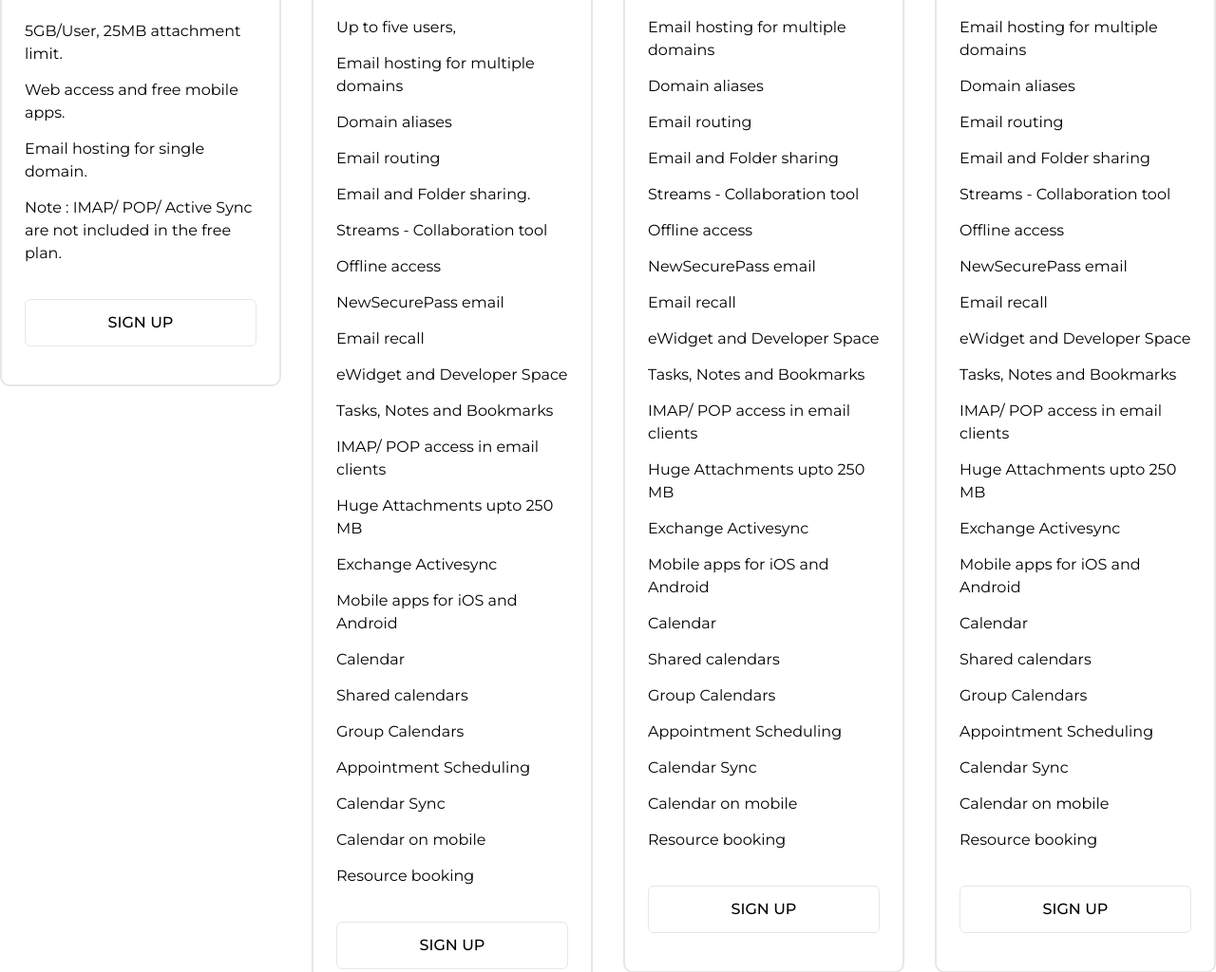
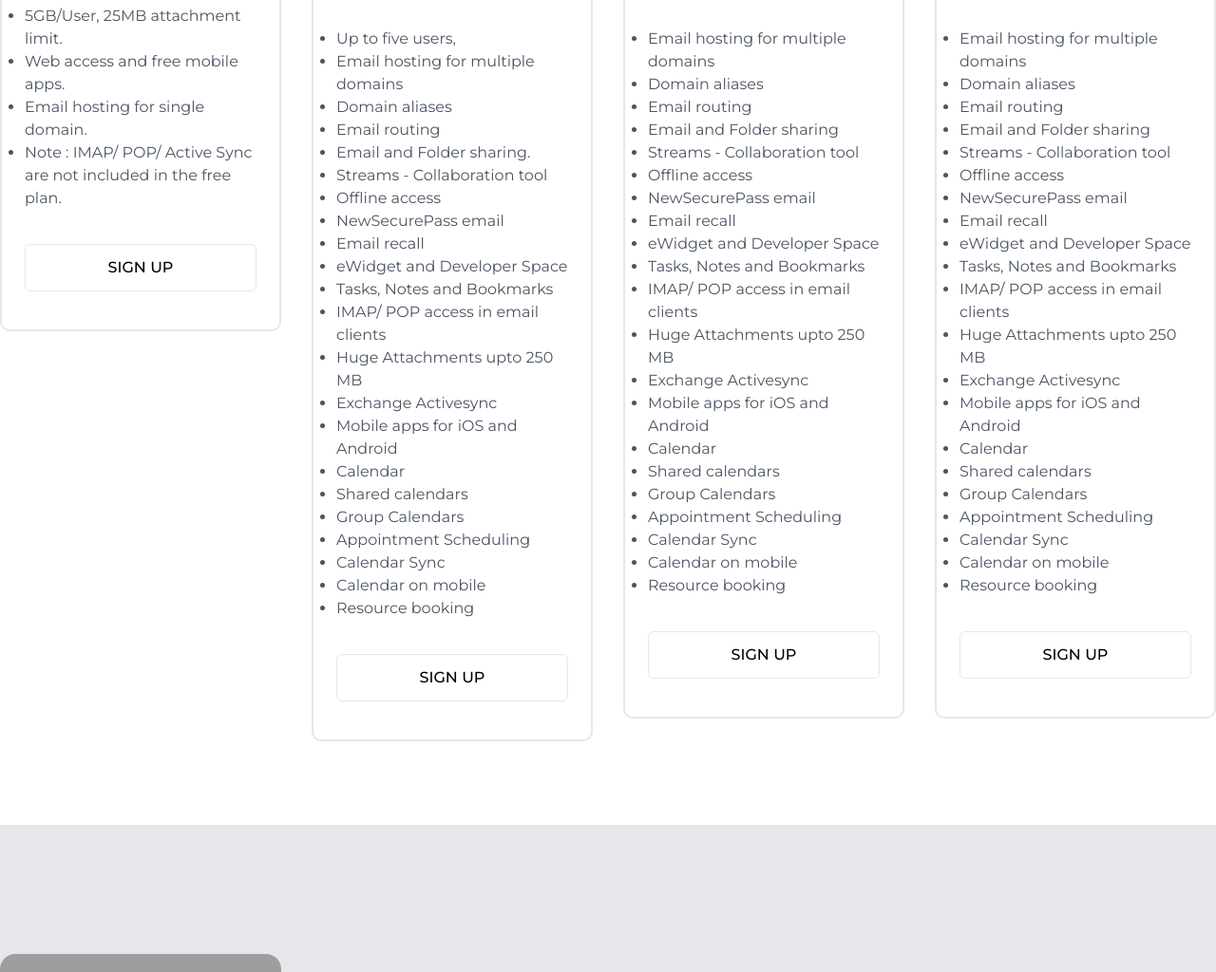
Before and after one commit to prabinkumarkf/prabinkumarkf.github.io, a plain HTML site: page zoho.html in a window 1280 px wide. Shown: the part 1569-2593 px from the top of the page at 95% size. Drawn offline with nearby package versions, Linux system fonts and the light colour scheme; grey boxes are pictures that could not be loaded.

Commit message:
final changes

```diff
--- a/custom.css
+++ b/custom.css
@@ -149,3 +149,5 @@ body {
   .about-banner{background: linear-gradient(0deg, rgba(0, 0, 0, 0.5) 0%, rgba(0, 0, 0, 0.5) 100%), url('/img/company-ban.png'), rgb(0, 0, 0) 100% / cover no-repeat;}
   .cs-banner {background: url('/img/cs-banner.png') cover center bottom;}
   .cs-banner{background:   url('/img/cs-banner.png'), rgb(255, 255, 255) 100% / cover no-repeat;}
+  .partner-banner{background: linear-gradient(0deg, rgba(0, 0, 0, 0.5) 0%, rgba(0, 0, 0, 0.5) 100%), url('https://images.unsplash.com/photo-1476304884326-cd2c88572c5f?q=80&w=1469&auto=format&fit=crop&ixlib=rb-4.0.3&ixid=M3wxMjA3fDB8MHxwaG90by1wYWdlfHx8fGVufDB8fHx8fA%3D%3D'), rgb(0, 0, 0) 100% / cover no-repeat;}
+   .zoho-banner{background: linear-gradient(0deg, rgba(255, 255, 255, 0.5) 0%, rgba(255, 255, 255, 0.5) 100%), url('https://images.unsplash.com/photo-1558591710-4b4a1ae0f04d?q=80&w=1374&auto=format&fit=crop&ixlib=rb-4.0.3&ixid=M3wxMjA3fDB8MHxwaG90by1wYWdlfHx8fGVufDB8fHx8fA%3D%3D'), rgb(0, 0, 0) 100% / cover no-repeat;}
--- a/zoho.html
+++ b/zoho.html
@@ -151,8 +151,7 @@
 
 
 <!-- ====== Hero Section Start -->
-<div
-class="relative bg-white dark:bg-dark  pb-[110px] lg:pt-[50px]"
+<div class="relative bg-white  zoho-banner pb-[50px] lg:pt-[50px]"
 >
 <div class="container mx-auto">
    <div class="flex flex-wrap items-center -mx-4">
@@ -174,7 +173,7 @@ class="relative bg-white dark:bg-dark  pb-[110px] lg:pt-[50px]"
                class="mb-8      "
                >
                Zoho Mail presents you with the most friendly user inferace for your everyday business communications.
-            </p>
+          </li>
 
            <h1>BUY FROM LINZ TECHNOLOGIES (ZOHO PREMIUM PARTNER & RESELLER) for FREE ZOHO MAIL SETUP & EMAIL MIGRATION
         </h1>
@@ -234,7 +233,7 @@ class="relative bg-white dark:bg-dark  pb-[110px] lg:pt-[50px]"
 <!-- ====== Hero Section End -->
 <!-- ====== Pricing Section Start -->
 <section
-   class="relative z-10 overflow-hidden bg-white  pb-12   "
+   class="relative z-10 overflow-hidden bg-white  py-12   "
    >
    <div class="container mx-auto">
       <div class="-mx-4 flex flex-wrap">
@@ -250,17 +249,17 @@ class="relative bg-white dark:bg-dark  pb-[110px] lg:pt-[50px]"
                   ZOHO MAIL PRICING
 
                </h2>
-               <p class="text-base text-body-color dark:text-dark-6">
+              <li>
                   There are many variations of passages of Lorem Ipsum available
                   but the majority have suffered alteration in some form.
-               </p>
+             </li>
             </div>
          </div>
       </div>
       <div class="-mx-4 flex flex-wrap justify-center">
         <div class="w-full px-4 md:w-1/2 lg:w-1/4">
             <div
-               class="relative z-10 mb-10 overflow-hidden rounded-[10px] border-2 border-stroke dark:border-dark-3 bg-white dark:bg-dark-2 py-10 px-8 shadow-pricing sm:p-12 lg:py-10 lg:px-6  "
+               class="relative z-10 mb-10 overflow-hidden rounded-[10px] border-2 border-stroke   bg-white  -2 py-10 px-8 shadow-pricing sm:p-12 lg:py-10 lg:px-6  "
                >
                <span class="mb-3 block text-lg font-semibold text-primary">
                 FOREVER FREE PLAN
@@ -268,37 +267,35 @@ class="relative bg-white dark:bg-dark  pb-[110px] lg:pt-[50px]"
                </span>
                <h2 class="mb-5 text-[42px] font-bold text-dark  ">
                   <span>FREE</span>
-                  <span class="text-base font-medium text-body-color dark:text-dark-6">
+                  <span class="text-base font-medium text-body-color  ">
 
                   </span>
                </h2>
                <p
-                  class="mb-8 border-b border-stroke dark:border-dark-3 pb-8 text-base text-body-color dark:text-dark-6"
+                  class="mb-8 border-b border-stroke   pb-8    "
                   >
 
                   Up to five users, 5 GB per user
-               </p>
+            </p>
                <div class="mb-9 flex flex-col gap-[14px]">
-                  <p class="text-base text-body-color dark:text-dark-6">
-
-
-                  </p>
-                  <p class="text-base text-body-color dark:text-dark-6">
-
-
-                  </p>
-                  <p class="text-base text-body-color dark:text-dark-6">
+
+
+
+
+                  <ul class="list-disc text-gray-600">
+                  <li class=" ">
                     5GB/User, 25MB attachment limit.
-                  </p>
-                  <p class="text-base text-body-color dark:text-dark-6">
+                  </li>
+
+                  <li class="   ">
                     Web access and free mobile apps.
-                  </p>
-                  <p class="text-base text-body-color dark:text-dark-6">
+                  </li>
+                  <li class="   ">
                     Email hosting for single domain.
-                  </p>
-                  <p class="text-base text-body-color dark:text-dark-6">
+                  </li>
+                  <li class="   ">
                     Note : IMAP/ POP/ Active Sync are not included in the free plan.
-                  </p>
+                  </li> </ul>
                </div>
                <a
                href="javascript:void(0)"
@@ -574,7 +571,7 @@ class="relative bg-white dark:bg-dark  pb-[110px] lg:pt-[50px]"
          </div>
          <div class="w-full px-4 md:w-1/2 lg:w-1/4">
             <div
-               class="relative z-10 mb-10 overflow-hidden rounded-[10px] border-2 border-stroke dark:border-dark-3 bg-white   py-10 px-8 shadow-pricing sm:p-12 lg:py-10 lg:px-6  "
+               class="relative z-10 mb-10 overflow-hidden rounded-[10px] border-2 border-stroke   bg-white   py-10 px-8 shadow-pricing sm:p-12 lg:py-10 lg:px-6  "
                >
                <span class="mb-3 block text-lg font-semibold text-primary">
                 MAIL LITE
@@ -582,90 +579,91 @@ class="relative bg-white dark:bg-dark  pb-[110px] lg:pt-[50px]"
                <h2 class="mb-5 text-[42px] font-bold text-dark  ">
                   <span>US$1
                 </span>
-                  <span class="text-base font-medium text-body-color dark:text-dark-6">
+                  <span class="text-base font-medium text-body-color  ">
 
 
                   </span>
                </h2>
                <p
-                  class="mb-8 border-b border-stroke dark:border-dark-3 pb-8 text-base text-body-color dark:text-dark-6"
+                  class="mb-8 border-b border-stroke   pb-8    "
                   >
                   /User /Month billed annually
                   5 GB per user
 
 
-               </p>
+
                <div class="mb-9 flex flex-col gap-[14px]">
-                  <p class="  ">
+                  <ul class="list-disc text-gray-600">
+                  <li>
                     Up to five users,
 
-                  </p>
-                  <p class="  ">
+
+                  <li>
                     Email hosting for multiple domains
 
-  </p>
-                  <p class=" ">
+</li>
+                   <li>
                     Domain aliases
-                  </p>
-                  <p class="  ">
+                </li>
+                <li>
                     Email routing
-  </p>
-                  <p class="  ">
+</li>
+                 <li>
                     Email and Folder sharing.
-                  </p>
-                  <p class="  ">
+                </li>
+                 <li>
                     Streams - Collaboration tool
-                  </p>
-                  <p class="  ">
+                </li>
+                 <li>
                     Offline access
-                  </p>
-                  <p class="  ">
+                </li>
+                 <li>
                     NewSecurePass email
-                  </p>
-                  <p class="  ">
+                </li>
+                 <li>
                     Email recall
-                  </p>
-                  <p class="  ">
+                </li>
+                 <li>
                     eWidget and Developer Space
-                  </p>
-                  <p class="   ">
+                </li>
+                 <li>
                     Tasks, Notes and Bookmarks
-                  </p>
-                  <p class="   ">
+                </li>
+                 <li>
                     IMAP/ POP access in email clients
-                  </p>
-                  <p class="    ">
+                </li>
+                 <li>
                     Huge Attachments upto 250 MB
-                  </p>
-                  <p class="    ">
+                </li>
+                 <li>
                     Exchange Activesync
-                  </p>
-                  <p class="  ">
+                </li>
+                 <li>
                     Mobile apps for iOS and Android
-                  </p>
-                  <p class="   ">
+                </li>
+                 <li>
                     Calendar
-                  </p>
-                  <p class="   ">
+                </li>
+                 <li>
                     Shared calendars
-                  </p>
-                  <p class="   ">
+                </li>
+                 <li>
                     Group Calendars
-                  </p>
-                  <p class="   ">
+                </li>
+                 <li>
                     Appointment Scheduling
-                  </p>
-                  <p class="   ">
+                </li>
+                 <li>
                     Calendar Sync
-                  </p>
-                  <p class="   ">
+                </li>
+                 <li>
                     Calendar on mobile
-                  </p>
-                  <p class="   ">
+                </li>
+                 <li>
                     Resource booking
-                  </p>
-
-
+                </li>
+
+               </ul>
                </div>
                <a
                href="javascript:void(0)"
@@ -941,61 +939,61 @@ class="relative bg-white dark:bg-dark  pb-[110px] lg:pt-[50px]"
          </div>
          <div class="w-full px-4 md:w-1/2 lg:w-1/4">
             <div
-               class="relative z-10 mb-10 overflow-hidden rounded-[10px] border-2 border-stroke dark:border-dark-3 bg-white dark:bg-dark-2 py-10 px-8 shadow-pricing sm:p-12 lg:py-10 lg:px-6  "
+               class="relative z-10 mb-10 overflow-hidden rounded-[10px] border-2 border-stroke   bg-white  -2 py-10 px-8 shadow-pricing sm:p-12 lg:py-10 lg:px-6  "
                >
                <span class="mb-3 block text-lg font-semibold text-primary">
                 MAIL LITE
                </span>
                <h2 class="mb-5 text-[42px] font-bold text-dark  ">
                   <span>US$1.25                </span>
-                  <span class="text-base font-medium text-body-color dark:text-dark-6">
+                  <span class="text-base font-medium text-body-color  ">
 
                   </span>
                </h2>
                <p
-                  class="mb-8 border-b border-stroke dark:border-dark-3 pb-8 text-base text-body-color dark:text-dark-6"
+                  class="mb-8 border-b border-stroke   pb-8    "
                   >
                   /User /Month billed annually
                   10 GB per user
 
 
-               </p>
+            </p>
                <div class="mb-9 flex flex-col gap-[14px]">
-                  <p class="text-base text-body-color dark:text-dark-6">
+                  <ul class="list-disc text-gray-600">    <li>
                     Email hosting for multiple domains
 
-                  </p>
-                  <p class=" ">
+                </li>
+                   <li>
                     Domain aliases
 
-                  </p>
-                  <p class=" ">
+                </li>
+                   <li>
                     Email routing
-                  </p>
-                  <p class=" ">
+                </li>
+                   <li>
                     Email and Folder sharing
-                  </p>
-                  <p class=" ">
+                </li>
+                   <li>
                     Streams - Collaboration tool
-                  </p>
-                  <p class=" ">
-                    Offline access </p>
-                    <p class=" ">  NewSecurePass email                    </p>
-                    <p class=" ">  Email recall                    </p>
-                    <p class=" ">  eWidget and Developer Space                    </p>
-                    <p class=" ">  Tasks, Notes and Bookmarks                    </p>
-                    <p class=" ">  IMAP/ POP access in email clients                    </p>
-                    <p class=" ">  Huge Attachments upto 250 MB                    </p>
-                    <p class=" ">  Exchange Activesync                    </p>
-                    <p class=" ">  Mobile apps for iOS and Android                    </p>
-                    <p class=" ">  Calendar   </p>
-                    <p class=" ">  Shared calendars                    </p>
-                    <p class=" ">  Group Calendars                    </p>
-                    <p class=" ">  Appointment Scheduling   </p>
-                    <p class=" ">  Calendar Sync                    </p>
-                    <p class=" ">  Calendar on mobile                    </p>
-                    <p class=" ">  Resource booking                    </p>
-
+                </li>
+                   <li>
+                    Offline access </li>
+                     <li>   NewSecurePass email                  </li>
+                     <li>   Email recall                  </li>
+                     <li>   eWidget and Developer Space                  </li>
+                     <li>   Tasks, Notes and Bookmarks                  </li>
+                     <li>   IMAP/ POP access in email clients                  </li>
+                     <li>   Huge Attachments upto 250 MB                  </li>
+                     <li>   Exchange Activesync                  </li>
+                     <li>   Mobile apps for iOS and Android                  </li>
+                     <li>   Calendar </li>
+                     <li>   Shared calendars                  </li>
+                     <li>   Group Calendars                  </li>
+                     <li>   Appointment Scheduling </li>
+                     <li>   Calendar Sync                  </li>
+                     <li>   Calendar on mobile                  </li>
+                     <li>   Resource booking                  </li>
+                    </ul>
 
                </div>
                <a
@@ -1272,7 +1270,7 @@ class="relative bg-white dark:bg-dark  pb-[110px] lg:pt-[50px]"
          </div>
          <div class="w-full px-4 md:w-1/2 lg:w-1/4">
             <div
-               class="relative z-10 mb-10 overflow-hidden rounded-[10px] border-2 border-stroke dark:border-dark-3 bg-white dark:bg-dark-2 py-10 px-8 shadow-pricing sm:p-12 lg:py-10 lg:px-6  "
+               class="relative z-10 mb-10 overflow-hidden rounded-[10px] border-2 border-stroke   bg-white  -2 py-10 px-8 shadow-pricing sm:p-12 lg:py-10 lg:px-6  "
                >
                <span class="mb-3 block text-lg font-semibold text-primary">
                 MAIL LITE
@@ -1283,32 +1281,33 @@ class="relative bg-white dark:bg-dark  pb-[110px] lg:pt-[50px]"
 
                   </span>
                </h2>
-               <p  class="mb-8 border-b border-stroke dark:border-dark-3 pb-8 text-base text-body-color  "                  > /User /Month billed annually
+               <p  class="mb-8 border-b border-stroke   pb-8    "                  > /User /Month billed annually
                 10 GB per user
-            </p>
+               </p>
                <div class="mb-9 flex flex-col gap-[14px]">
-                <p class="">Email hosting for multiple domains                </p>
-                <p class="">Domain aliases                </p>
-                <p class="">Email routing                </p>
-                <p class="">Email and Folder sharing                </p>
-                <p class="">Streams - Collaboration tool                </p>
-                <p class="">Offline access                </p>
-                <p class="">NewSecurePass email
-                </p>
-                  <p class="">Email recall                  </p>
-                  <p class="">eWidget and Developer Space                  </p>
-                  <p class="">Tasks, Notes and Bookmarks                  </p>
-                  <p class="">IMAP/ POP access in email clients                  </p>
-                  <p class="">Huge Attachments upto 250 MB                  </p>
-                  <p class="">Exchange Activesync                  </p>
-                  <p class="">Mobile apps for iOS and Android                  </p>
-                  <p class="">Calendar </p>
-                  <p class="">Shared calendars                  </p>
-                  <p class="">Group Calendars                  </p>
-                  <p class="">Appointment Scheduling                  </p>
-                  <p class="">Calendar Sync                  </p>
-                  <p class="">Calendar on mobile                  </p>
-                  <p class="">Resource booking                  </p>
+                  <ul class="list-disc text-gray-600">
+               <li>Email hosting for multiple domains              </li>
+               <li>Domain aliases              </li>
+               <li>Email routing              </li>
+               <li>Email and Folder sharing              </li>
+               <li>Streams - Collaboration tool              </li>
+               <li>Offline access              </li>
+               <li>NewSecurePass email
+              </li>
+                 <li>Email recall                </li>
+                 <li>eWidget and Developer Space                </li>
+                 <li>Tasks, Notes and Bookmarks                </li>
+                 <li>IMAP/ POP access in email clients                </li>
+                 <li>Huge Attachments upto 250 MB                </li>
+                 <li>Exchange Activesync                </li>
+                 <li>Mobile apps for iOS and Android                </li>
+                 <li>Calendar </p>
+                 <li>Shared calendars                </li>
+                 <li>Group Calendars                </li>
+                 <li>Appointment Scheduling                </li>
+                 <li>Calendar Sync                </li>
+                 <li>Calendar on mobile                </li>
+                 <li>Resource booking                </li>
 
 
                </div>
@@ -1592,7 +1591,7 @@ class="relative bg-white dark:bg-dark  pb-[110px] lg:pt-[50px]"
 <!-- ====== Pricing Section End -->
 <!-- ====== About Section Start -->
 <section
-   class="overflow-hidden pt-20 pb-12 lg:pt-[120px] lg:pb-[90px] bg-white dark:bg-dark"
+   class="overflow-hidden pt-20 pb-12 lg:pt-[120px] lg:pb-[90px] bg-gray-200  "
    >
    <div class="container mx-auto">
       <div class="flex flex-wrap items-center justify-between -mx-4">
@@ -2206,14 +2205,14 @@ class="relative bg-white dark:bg-dark  pb-[110px] lg:pt-[50px]"
                   Exceptional Data Security and Privacy-Assured
 
                </h2>
-               <p class="mb-5 text-base text-body-color dark:text-dark-6">
+               <p class="mb-5    ">
                 Data centers at Zoho mail continue to offer finest Data security and maintenance service with a consistent up-time of 99.9%.
 
 
-               </p>
-               <p class="mb-8 text-base text-body-color dark:text-dark-6">
+             </li>
+               <p class="mb-8    ">
                 Reliable email hosting with both rest and end-to-end encryption, including encrypted data of S/MIME (Secure/Multipurpose Internet Mail Extensions) messages.
-               </p>
+             </li>
                <a
                   href="javascript:void(0)"
                   class="inline-flex items-center justify-center py-3 text-base font-medium text-center text-white border border-transparent rounded-md px-7  bg-black hover:bg-opacity-90"
@@ -2226,7 +2225,7 @@ class="relative bg-white dark:bg-dark  pb-[110px] lg:pt-[50px]"
    </div>
 </section>
 <section
-   class="overflow-hidden pt-20 pb-12 lg:pt-[120px] lg:pb-[90px] bg-white dark:bg-dark"
+   class="overflow-hidden pt-20 pb-12 lg:pt-[120px] lg:pb-[90px] bg-white  "
    >
    <div class="container mx-auto">
       <div class="flex flex-wrap items-center justify-between -mx-4">
@@ -2242,13 +2241,13 @@ class="relative bg-white dark:bg-dark  pb-[110px] lg:pt-[50px]"
 
 
                </h2>
-               <p class="mb-5 text-base text-body-color dark:text-dark-6">
+               <p class="mb-5    ">
                 Create your own zoho domain setup and create custom business email addresses. Specific and professional email addresses have the credibility and recognition that your business deserves.
 
 
 
 
-               </p>
+             </li>
 
                <a
                   href="javascript:void(0)"
@@ -2987,7 +2986,7 @@ class="relative bg-white dark:bg-dark  pb-[110px] lg:pt-[50px]"
            #10, Maruthi Complex, 2nd Floor, HA <br />
            Farm Post, Dasarahalli Circle, Hebbal,<br />
            Bengaluru - 560024
-         </p>
+       </li>
 
        </div>
        <div class=" ">
@@ -2996,7 +2995,7 @@ class="relative bg-white dark:bg-dark  pb-[110px] lg:pt-[50px]"
          # 232,Citadel Paradise, Commercial
        <br />
        Complex, Mangaluru, Karnataka- 575004
-        </p>
+      </li>
 
       </div>
       <div class=" ">
@@ -3008,7 +3007,7 @@ class="relative bg-white dark:bg-dark  pb-[110px] lg:pt-[50px]"
      Castle,Delaware, 19808, USA
 
 
-      </p>
+    </li>
 
     </div>
 
```
Also changed, not shown: about.html (+27 -26 lines), blog1.html (+2 -2 lines), blog2.html (+2 -2 lines), blog3.html (+2 -2 lines), blog4.html (+2 -2 lines), blog5.html (+2 -2 lines), casestudies.html (+2 -2 lines), contact.html (+7 -0 lines), partner.html (+3 -3 lines), resources.html (+2 -2 lines), services.html (+2 -2 lines).
